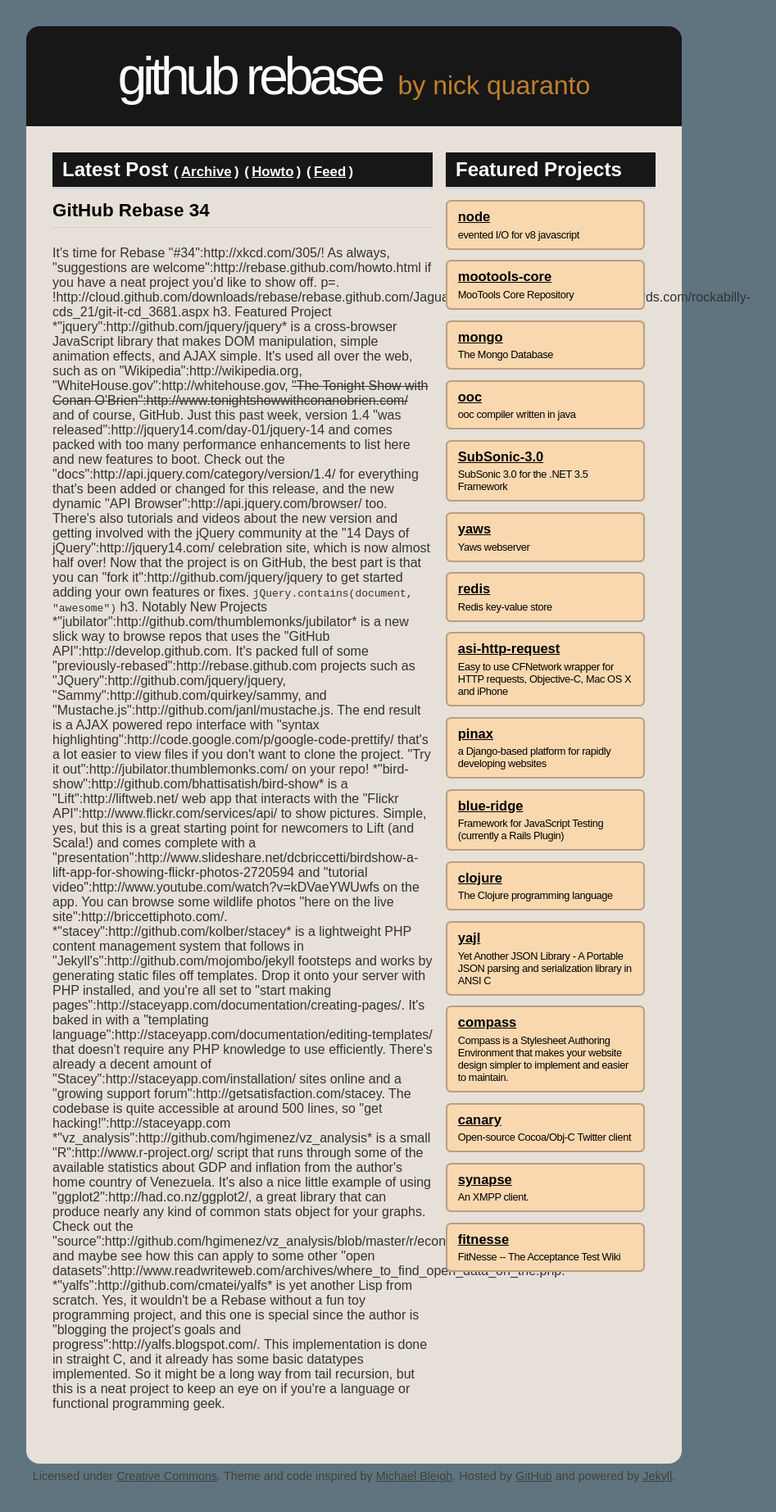
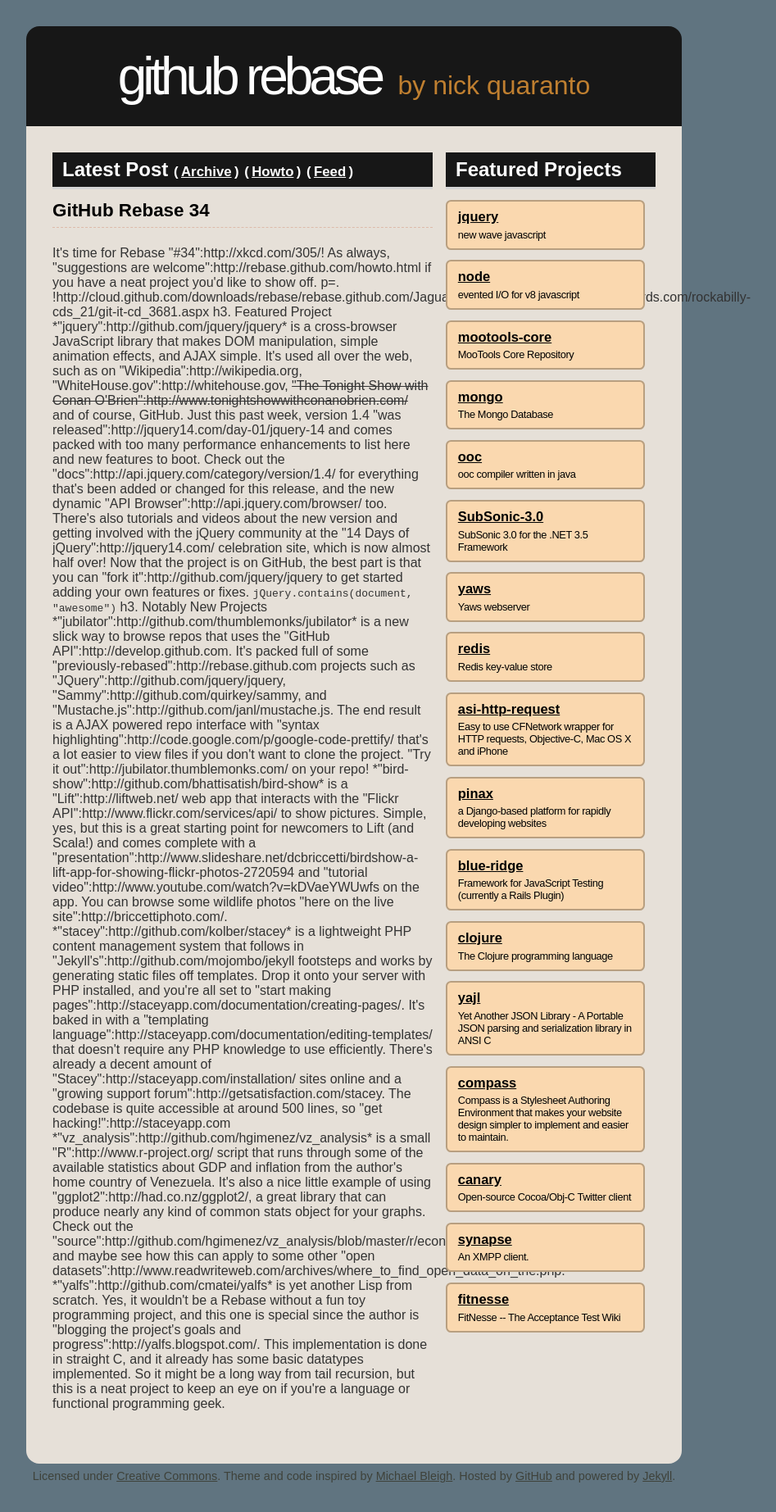
Before and after one commit to rebase-xx/rebase.github.com, a Jekyll site: the page built from index.html, in a window 1280 px wide. Shown: the whole page at 82% size, without its empty margins (208-1155 px from the left). Built offline with Jekyll 4.4.1, drawn with Linux system fonts in a browser that asks for light colours.

Commit message:
updating the featured

```diff
--- a/_includes/featured.html
+++ b/_includes/featured.html
@@ -1,3 +1,7 @@
+<div class='repo'>
+  <h3><a href='http://github.com/jquery/jquery'>jquery</a></h3>
+  <span class='desc'>new wave javascript</span>
+</div>
 <div class='repo'>
   <h3><a href='http://github.com/ry/node'>node</a></h3>
   <span class='desc'>evented I/O for v8 javascript</span>
```
